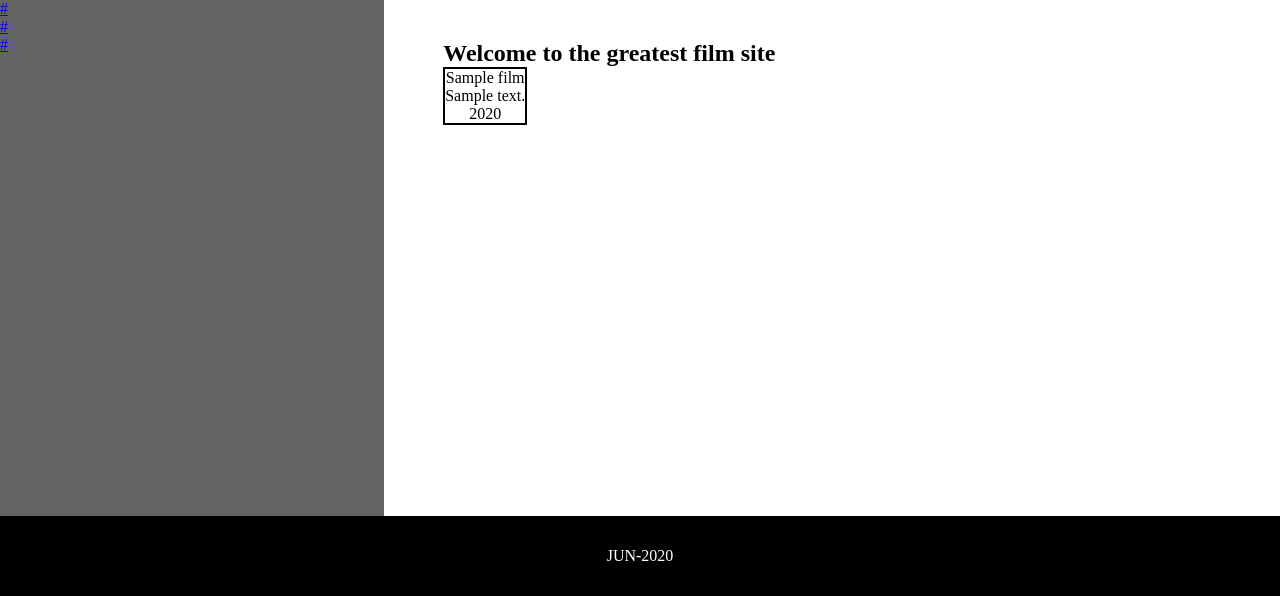
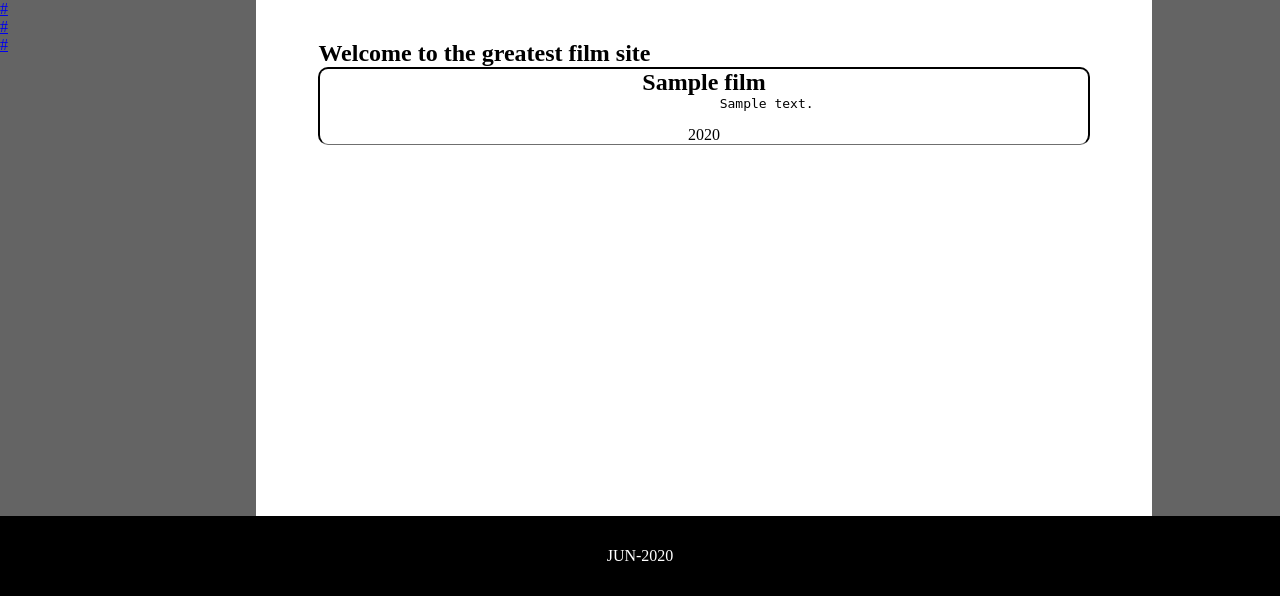
Before and after one commit to SlavikShev/Kinosite, a PHP site: page / in a window 1280 px wide. Shown: the part 204-800 px from the top of the page. Run offline with PHP 8.4, Linux system fonts and the light colour scheme; tables that the repository leaves empty or names only in its code hold one stand-in row (values such as "Sample post").

Commit message:
was changed style.css, and main.php

```diff
--- a/css/style.css
+++ b/css/style.css
@@ -1,15 +1,13 @@
 :root {
-    --background-color: rgba(0,0,0,1);
-    --background-color-left: rgba(100,100,100,1);
+    --background-color: rgba(0, 0, 0, 1);
+    --background-color-left: rgba(100, 100, 100, 1);
 }
-
 * {
     padding: 0;
     margin: 0;
     box-sizing: border-box;
 }
-
-html,body {
+html, body {
     height: 100%;
 }
 body {
@@ -17,7 +15,6 @@ body {
     grid-template-columns: 1fr;
     grid-template-rows: 0fr 1fr 0fr;
 }
-
 .img {
     object-fit: contain;
 }
@@ -35,12 +32,10 @@ body {
 .header-nav > div:first-child {
     width: 30%;
 }
-    .header-nav > div:nth-child(2){
+.header-nav > div:nth-child(2) {
     width: max-content;
 }
-
 .header-box-logo {
-
 }
 .header-logo_img {
     height: 200px;
@@ -52,16 +47,15 @@ body {
     flex-wrap: wrap;
 }
 .main-box_first {
-        width: 30%;
+    width: 20%;
 }
 .main-box_second {
-        width: 60%;
+    width: 70%;
 }
-    .main-adverts > div:last-child {
+.main-adverts {
     width: 10%;
     background-color: var(--background-color-left);
 }
-
 /*---------*/
 /*left-box*/
 .main-box_first {
@@ -70,20 +64,33 @@ body {
 /*---------*/
 /*right-box*/
 .main-box_content {
+    display: flex;
+    flex-direction: column;
     margin: 0 auto;
     width: 95%;
     padding: 40px;
 }
 .content-table {
-        border-collapse: collapse;
-        border:2px solid #000;
+    display: flex;
+    flex-direction: column;
+    justify-content: center;
+    align-items: center;
+    width: 100%;
+    border: 2px solid #000;
+    border-radius: 10px;
+    margin-bottom: 30px;
+}
+.main-box_content > :last-child {
+    margin-bottom: 0;
+}
+.content-table {
+    border-bottom: 1px solid #6f6f6f;
 }
 .content-table td {
     min-width: 60px;
     min-height: 60px;
     text-align: center;
 }
-
 /*====================*/
 /*footer*/
 footer {
@@ -94,5 +101,5 @@ body {
     height: 80px;
 }
 footer p {
-        color: rgba(255,255,255,1);
+    color: rgba(255, 255, 255, 1);
 }
--- a/views/pages/main.php
+++ b/views/pages/main.php
@@ -2,17 +2,17 @@
 <h2>Welcome to the greatest film site</h2>
 <?php if (count($this->films)): ?>
     <?php foreach ($this->films as $film): ?>
-        <table class="content-table">
-            <tr>
+        <div class="content-table">
+            <h2>
                 <td><?= $film['name'] ?></td>
-            </tr>
-            <tr>
+            </h2>
+            <pre>
                 <td><?= $film['description'] ?></td>
-            </tr>
-            <tr>
+            </pre>
+            <p>
                 <td><?= $film['year'] ?></td>
-            </tr>
-        </table>
+            </p>
+        </div>
     <?php endforeach; ?>
 <?php else: ?>
 <p>Sorry, there are no films yet</p>
```
Lines whose indentation alone changed are shown as unchanged.
